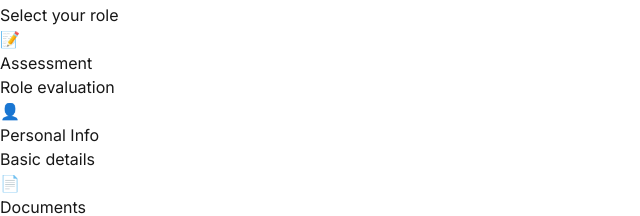
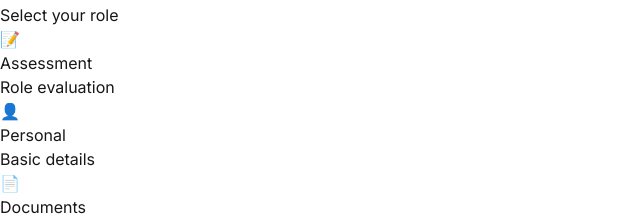
Before and after one commit to andretaki/Join-The-Alliance, a Next.js app: page /employee-application in a window 1280 px wide. Shown: the part 3264-3480 px from the top of the page, without its empty margins (0-640 px from the left). Built offline with nearby package versions, Linux system fonts and the light colour scheme.

Commit message:
made cahnge

```diff
--- a/src/components/EmployeeApplicationForm.tsx
+++ b/src/components/EmployeeApplicationForm.tsx
@@ -12,7 +12,7 @@ import { generateTestData, generateTestDataVariations } from '@/lib/test-data';
 const STEPS = [
   { id: 'job', title: 'Position', icon: '💼', description: 'Select your role' },
   { id: 'assessment', title: 'Assessment', icon: '📝', description: 'Role evaluation' },
-  { id: 'personal', title: 'Personal Info', icon: '👤', description: 'Basic details' },
+  { id: 'personal', title: 'Personal', icon: '👤', description: 'Basic details' },
   { id: 'files', title: 'Documents', icon: '📄', description: 'Upload files' },
   { id: 'experience', title: 'Experience', icon: '🏢', description: 'Work history' },
   { id: 'education', title: 'Education', icon: '🎓', description: 'Academic background' },
```
